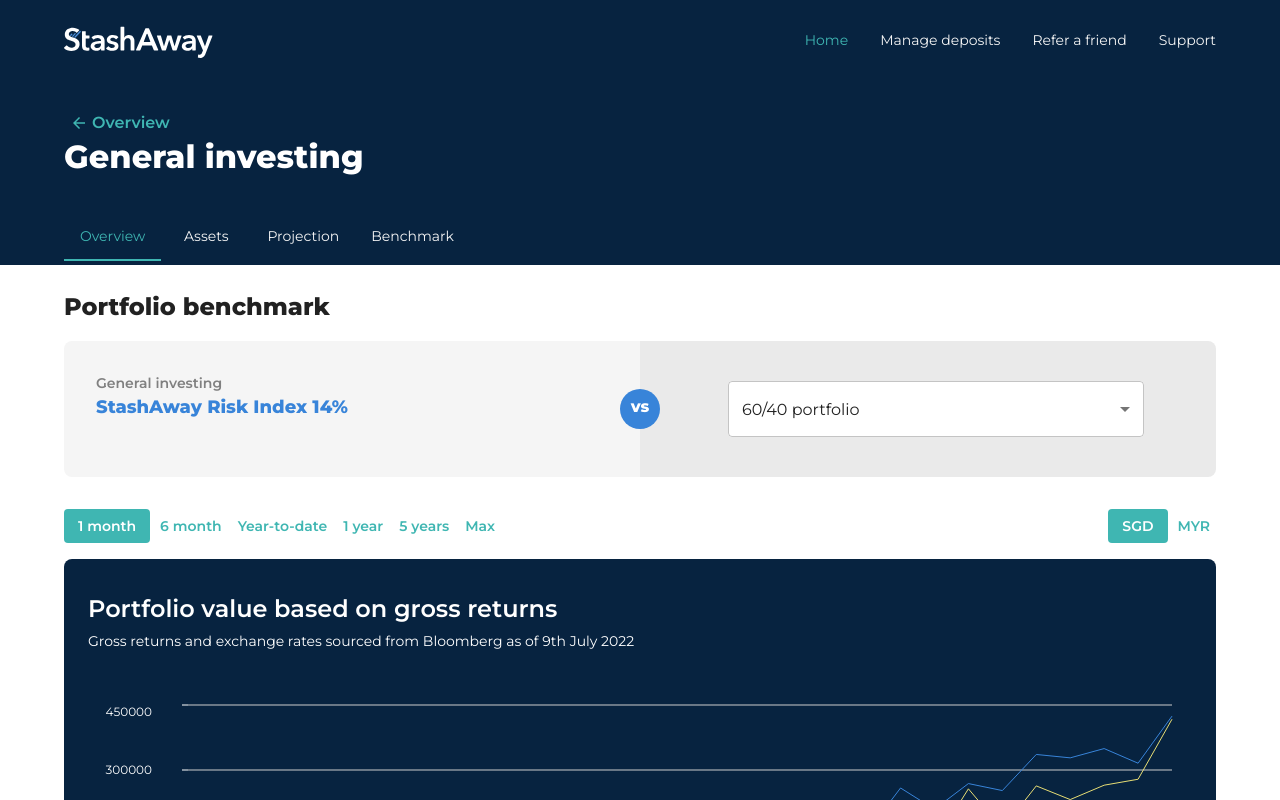
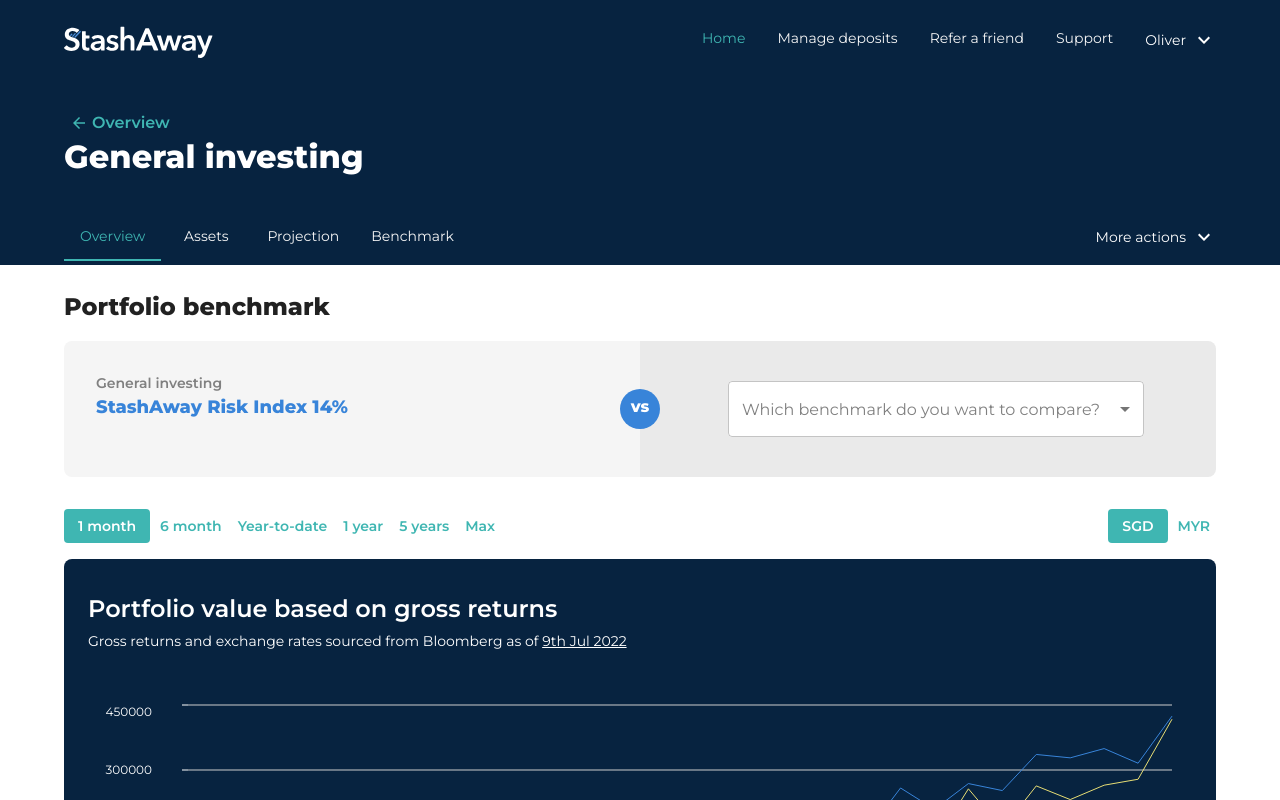
Before and after one commit to devshaun-c/assignment-sa, a Next.js app: page /portfolio-comparison in a window 1280 px wide. Shown: the top 800 px of the page. Built offline with nearby package versions, Linux system fonts and the light colour scheme.

Commit message:
added navbar user button. created reusable ExpandButton

```diff
--- a/pages/api/data.ts
+++ b/pages/api/data.ts
@@ -1,5 +1,6 @@
 // Next.js API route support: https://nextjs.org/docs/api-routes/introduction
 import type { NextApiRequest, NextApiResponse } from "next";
+import { BENCHMARK_OPTIONS } from "../../src/constants/constants";
 import { randomDataGenerate } from "../../src/utils/randomGenerator";
 
 export default function handler(
@@ -7,10 +8,14 @@ export default function handler(
   res: NextApiResponse<string[]>
 ) {
   const { period, benchmark, currency } = req.body;
+
+  let usedBenchmark = BENCHMARK_OPTIONS.bm4060;
+  if (benchmark) usedBenchmark = benchmark;
+
   console.log(req.body);
   //NOTE:
   //Get some random data based on period, benchmark and currency.
   //In a real scenario, this would be pulling from actual data source with the following query params.
-  const data = randomDataGenerate(period, benchmark, currency);
+  const data = randomDataGenerate(period, usedBenchmark, currency);
   res.status(200).json(data);
 }
--- a/pages/portfolio-comparison/components/Chart.tsx
+++ b/pages/portfolio-comparison/components/Chart.tsx
@@ -11,6 +11,7 @@ import {
 } from "recharts";
 import ChartTooltip from "./ChartTooltip";
 import { getBenchmarkTitle } from "../../../src/utils/utils";
+import moment from "moment";
 
 const useStyles = createUseStyles({
   lineChart: {
@@ -56,7 +57,7 @@ const useStyles = createUseStyles({
 const Chart = ({ currency, period, benchmark }: Props) => {
   const [data, setData] = useState([]);
 
-  // Fetch chart data from API
+  // Fetch chart data from API. Can be updated to use async/await
   useEffect(() => {
     fetch("/api/data", {
       body: JSON.stringify({ currency, period, benchmark }),
@@ -79,8 +80,8 @@ const Chart = ({ currency, period, benchmark }: Props) => {
           Portfolio value based on gross returns
         </div>
         <div className="fs-sm mt-1">
-          Gross returns and exchange rates sourced from Bloomberg as of 9th July
-          2022
+          Gross returns and exchange rates sourced from Bloomberg as of{" "}
+          <u>{moment().format("Do MMM YYYY")}</u>
         </div>
       </div>
       <div className={classes.chart}>
--- a/pages/portfolio-comparison/index.tsx
+++ b/pages/portfolio-comparison/index.tsx
@@ -45,7 +45,7 @@ const PortfolioComparison = () => {
   const classes = useStyles();
   const [tab, setTab] = useState(tabs[0].value);
   const [period, setPeriod] = useState(periodFilterOptions[0].value);
-  const [benchmark, setBenchmark] = useState(BENCHMARK_OPTIONS.bm4060);
+  const [benchmark, setBenchmark] = useState("");
   const [currency, setCurrency] = useState(currencyFilterOptions[0].value);
 
   return (
--- a/src/components/Navbar.tsx
+++ b/src/components/Navbar.tsx
@@ -4,9 +4,9 @@ import { useTheme } from "@emotion/react";
 import { Container } from "@mui/material";
 import { useRouter } from "next/router";
 import { createUseStyles } from "react-jss";
-import Image from "next/image";
 import saLogo from "../../public/static/images/sa-logo-light.svg";
 import ImageWrapper from "./ImageWrapper";
+import ExpandButton from "./buttons/ExpandButton";
 
 const useStyles = createUseStyles({
   nav: {
@@ -93,6 +93,7 @@ const Navbar = () => {
                 </span>
               </Link>
             ))}
+            <ExpandButton title="Oliver" />
           </div>
         </div>
       </Container>
--- a/src/components/TabBar.tsx
+++ b/src/components/TabBar.tsx
@@ -1,12 +1,32 @@
+import React from "react";
 import { Tab, Tabs } from "@mui/material";
-import React from "react";
+import { createUseStyles } from "react-jss";
+import { ExpandMore } from "@mui/icons-material";
+import ExpandButton from "./buttons/ExpandButton";
+
+const useStyles = createUseStyles({
+  tabBar: {
+    display: "flex",
+    justifyContent: "space-between",
+    alignItems: "center",
+    color: "#fff",
+    fontSize: "14px",
+  },
+  moreActions: {
+    display: "flex",
+    alignItems: "center",
+    gap: "6px",
+    cursor: "pointer",
+  },
+});
 
 const TabBar = ({ currentTab, setTab, tabs }: Props) => {
+  const classes = useStyles();
   const handleChange = (event: React.SyntheticEvent, newValue: string) => {
     setTab(newValue);
   };
   return (
-    <div>
+    <div className={classes.tabBar}>
       <Tabs
         value={currentTab}
         onChange={handleChange}
@@ -22,6 +42,7 @@ const TabBar = ({ currentTab, setTab, tabs }: Props) => {
           />
         ))}
       </Tabs>
+      <ExpandButton title="More actions" />
     </div>
   );
 };
--- /dev/null
+++ b/src/components/buttons/ExpandButton.tsx
@@ -0,0 +1,30 @@
+import React from "react";
+import { createUseStyles } from "react-jss";
+import { ExpandMore } from "@mui/icons-material";
+
+const useStyles = createUseStyles({
+  moreActions: {
+    display: "flex",
+    alignItems: "center",
+    gap: "6px",
+    cursor: "pointer",
+    fontSize: "14px",
+    lineHeight: "24px",
+  },
+});
+
+const ExpandButton = ({ title }: Props) => {
+  const classes = useStyles();
+  return (
+    <div className={classes.moreActions}>
+      <span>{title}</span>
+      <ExpandMore />
+    </div>
+  );
+};
+
+export default ExpandButton;
+
+interface Props {
+  title: string;
+}
--- a/src/utils/utils.ts
+++ b/src/utils/utils.ts
@@ -1,4 +1,5 @@
 import moment from "moment";
+import { BENCHMARK_OPTIONS } from "../constants/constants";
 
 export function numberWithCommas(num: number) {
   return num.toString().replace(/\B(?=(\d{3})+(?!\d))/g, ",");
@@ -6,13 +7,11 @@ export function numberWithCommas(num: number) {
 
 export function getBenchmarkTitle(benchmark: string) {
   switch (benchmark) {
-    case "60/40":
-      return "40% VTSMX (Stock) + 60% VBMFX (Bond)";
-      break;
+    case BENCHMARK_OPTIONS.bm2080:
+      return "20% VTSMX (Stock) + 80% VBMFX (Bond)";
 
     default:
-      return "20% VTSMX (Stock) + 80% VBMFX (Bond)";
-      break;
+      return "40% VTSMX (Stock) + 60% VBMFX (Bond)";
   }
 }
 
```
Also changed, not shown: 1 other file (tests, documents, lock files or other folders).
